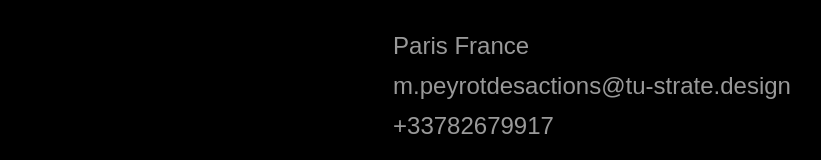
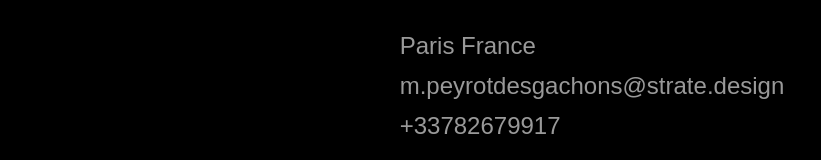
Before and after one commit to aymenn8/folio-matheo, a Next.js app: page / in a window 1280 px wide. Shown: the part 1806-1966 px from the top of the page, without its empty margins (48-869 px from the left). Built offline with nearby package versions, Linux system fonts and the light colour scheme; a web font is replaced by a local one.

Commit message:
Refactor email address in contact page

```diff
--- a/components/footer.jsx
+++ b/components/footer.jsx
@@ -3,7 +3,7 @@ export default function Footer() {
     <footer className="flex flex-col justify-center items-center py-16 px-4 font-aldrich">
       <div className="text-white/60 text-2xl space-y-2">
         <p>Paris France</p>
-        <p>m.peyrotdesactions@tu-strate.design</p>
+        <p>m.peyrotdesgachons@strate.design</p>
         <p>+33782679917</p>
       </div>
     </footer>
```
